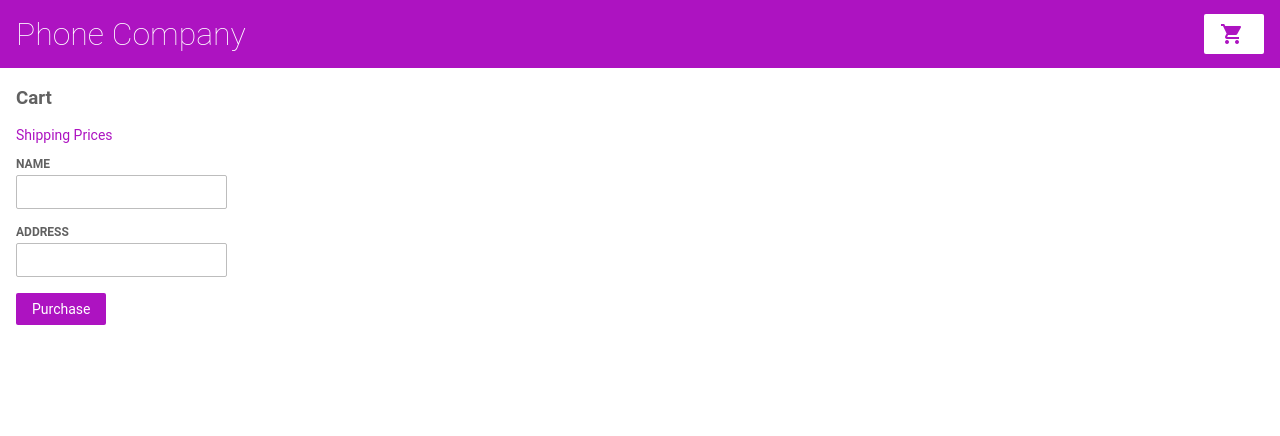
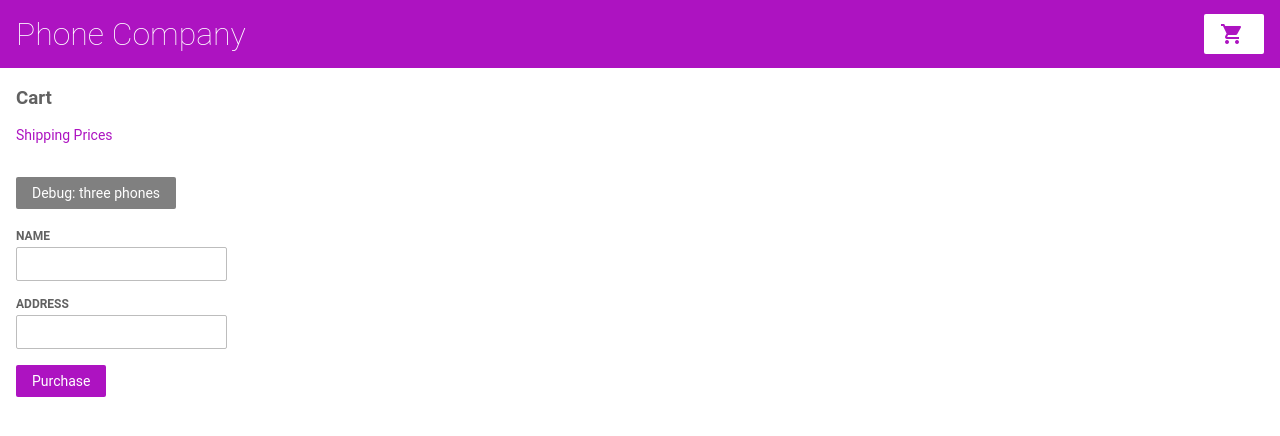
Before and after one commit to fladgast/gettingstarted, an Angular app: page /cart in a window 1280 px wide. Shown: the top 436 px of the page. Built offline with nearby package versions, Linux system fonts and the light colour scheme.

Commit message:
Task 12 complete

```diff
--- a/src/app/cart/cart.component.html
+++ b/src/app/cart/cart.component.html
@@ -3,6 +3,8 @@
 <p>
   <a routerLink="/shipping">Shipping Prices</a>
 </p>
+
+<button type="button" class="debug-button" (click)="addThree()">Debug: three phones</button>
 
 <div class="cart-item" *ngFor="let item of items">
   <span>{{ item.name }} </span>
--- a/src/app/cart/cart.component.ts
+++ b/src/app/cart/cart.component.ts
@@ -1,6 +1,7 @@
 import { Component } from '@angular/core';
 import { FormBuilder } from '@angular/forms';
 
+import { Product, products } from '../products';
 import { CartService } from '../cart.service';
 
 @Component({
@@ -28,4 +29,10 @@ export class CartComponent {
     console.warn('Your order has been submitted', this.checkoutForm.value);
     this.checkoutForm.reset();
   }
+
+  addThree(): void {
+    this.cartService.addToCart(products[0])
+    this.cartService.addToCart(products[1])
+    this.cartService.addToCart(products[2])
+  }
 }
--- a/src/styles.css
+++ b/src/styles.css
@@ -149,3 +149,8 @@ app-top-bar h1 {
   margin-bottom: 10px;
   box-shadow: 2px 2px 5px;
 }
+
+.debug-button {
+  background-color: gray;
+  margin: 20px 0px 20px 0px;
+}
```
